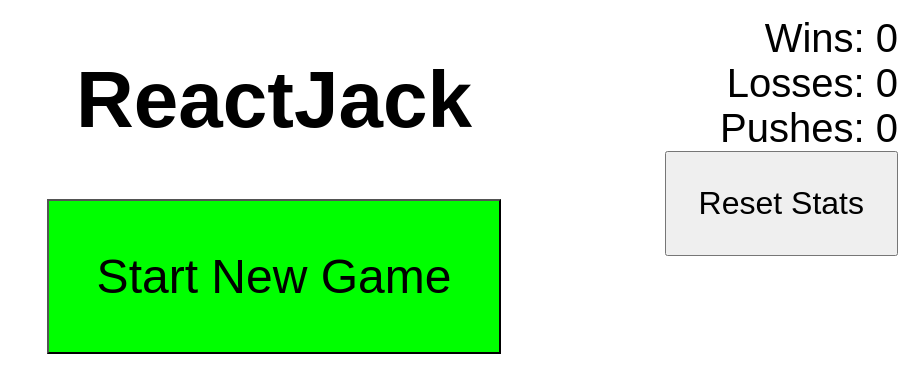
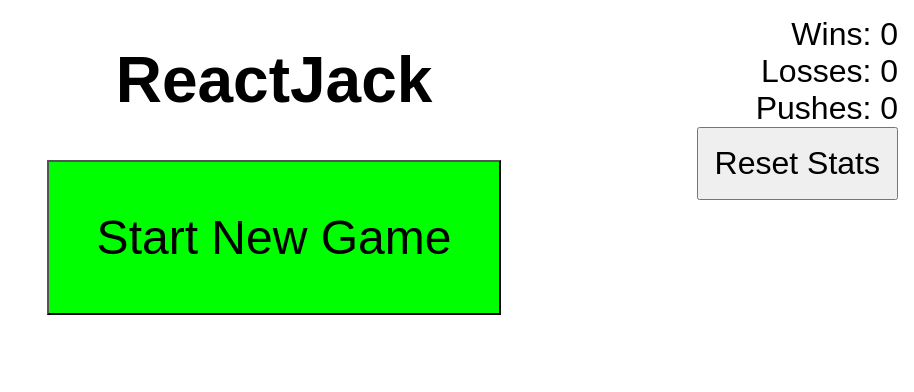
Before and after one commit to JeffBraches/ReactGames, a React (Create React App) app: page / in a window 1280 px wide. Both pictures are taken after a click on the button "BlackJack". Shown: the top 392 px of the page, without its empty margins (366-1280 px from the left). Built offline with nearby package versions, Linux system fonts and the light colour scheme.

Commit message:
Fix mobile CSS responsiveness

```diff
--- a/src/App.css
+++ b/src/App.css
@@ -3,7 +3,7 @@ h1, h2, h3, h4, h5, h6, span, button{
     font-family: Arial, Helvetica, sans-serif;
 }
 .appHeader{
-    font-size: 5em;
+    font-size: 4em;
     text-align: center;
 }
 .gameSelectContainer{
@@ -22,12 +22,12 @@ h1, h2, h3, h4, h5, h6, span, button{
     text-align: right;
 }
 .statValue{
-    font-size: 2.5em;
+    font-size: 2em;
     display: block;
 }
 .resetStatsButton{
     font-size: 2em;
-    padding: 1em;
+    padding: 0.5em;
 }
 .gameStartButton{
     font-size: 3em;
--- a/src/Blackjack/Blackjack.css
+++ b/src/Blackjack/Blackjack.css
@@ -16,7 +16,7 @@
 }
 
 .actionButton{
-    font-size: 4em;
+    font-size: 2em;
     padding: 0.25em;
     width: 25%;
     margin-top: 1em;
@@ -64,8 +64,7 @@
         overflow: scroll;
     }
     .actionButton{
-        font-size: 3em;
-        padding: 0.5em;
+        padding: 0;
         width: 50%;
     }
 
```
